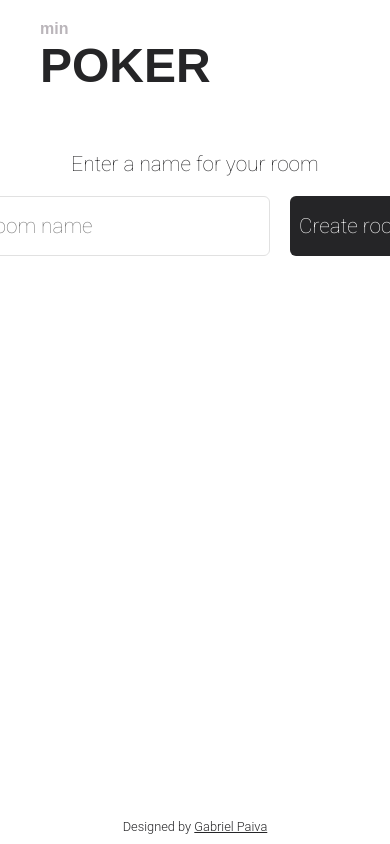
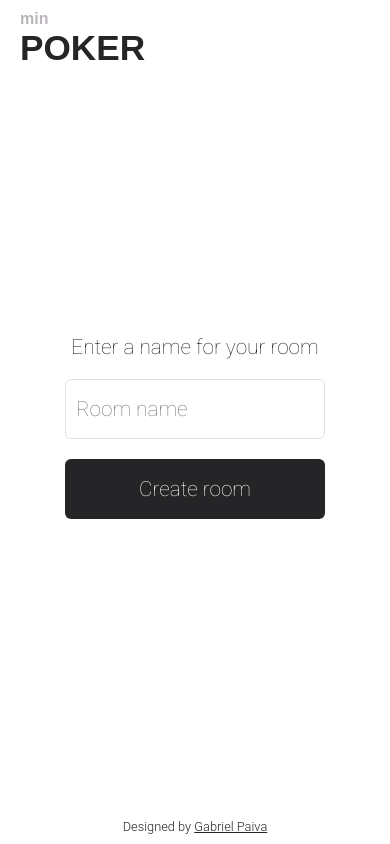
Before and after one commit to gpaiva00/min-poker, a Next.js app: page / in a window 390 px wide. Built offline with nearby package versions, Linux system fonts and the light colour scheme; no server answers; the database is empty.

Commit message:
chore: responsive home page

```diff
--- a/components/Header/styles.ts
+++ b/components/Header/styles.ts
@@ -3,13 +3,19 @@ import styled from 'styled-components'
 export const Container = styled.div`
   display: flex;
   align-items: center;
-  ${({ theme }) => `margin: ${theme.margins.normal} ${theme.margins.medium}`};
+
+  padding-left: ${({ theme }) => theme.margins.normal};
+  padding-top: ${({ theme }) => theme.margins.small};
 `
 
 export const Title = styled.h1`
   font-family: ${({ theme }) => theme.fonts.bold};
   font-size: ${({ theme }) => theme.fontSizes.big};
   cursor: pointer;
+
+  @media (max-width: 768px) {
+    font-size: ${({ theme }) => theme.fontSizes.medium};
+  }
 `
 
 export const Invite = styled.span`
--- a/styles/Home.styles.ts
+++ b/styles/Home.styles.ts
@@ -1,14 +1,15 @@
 import styled from 'styled-components'
+import { Container as ButtonContainer } from '../components/Button/styles'
+import { Container as InputComponentContainer } from '../components/Input/styles'
 
 export const PageContainer = styled.div`
   display: flex;
+  flex: 1;
   align-items: center;
   justify-content: center;
   flex-direction: column;
 
-  margin-top: 15%;
-  height: 100%;
-  padding-bottom: ${({ theme }) => theme.margins.medium};
+  height: 85vh;
 `
 
 export const InstructionText = styled.p`
@@ -22,4 +23,18 @@ export const InputContainer = styled.div`
   justify-content: center;
 
   margin-top: ${({ theme }) => theme.margins.normal};
+
+  @media (max-width: 768px) {
+    flex-direction: column;
+
+    ${ButtonContainer} {
+      margin-top: ${({ theme }) => theme.margins.normal};
+      width: 100%;
+    }
+
+    ${InputComponentContainer} {
+      margin: 0;
+      width: 100%;
+    }
+  }
 `
--- /dev/null
+++ b/utils/px2vh.ts
@@ -0,0 +1,3 @@
+const px2vw = (size: number, width = 1440) => `${(size / width) * 100}vw`
+
+export default px2vw
```
